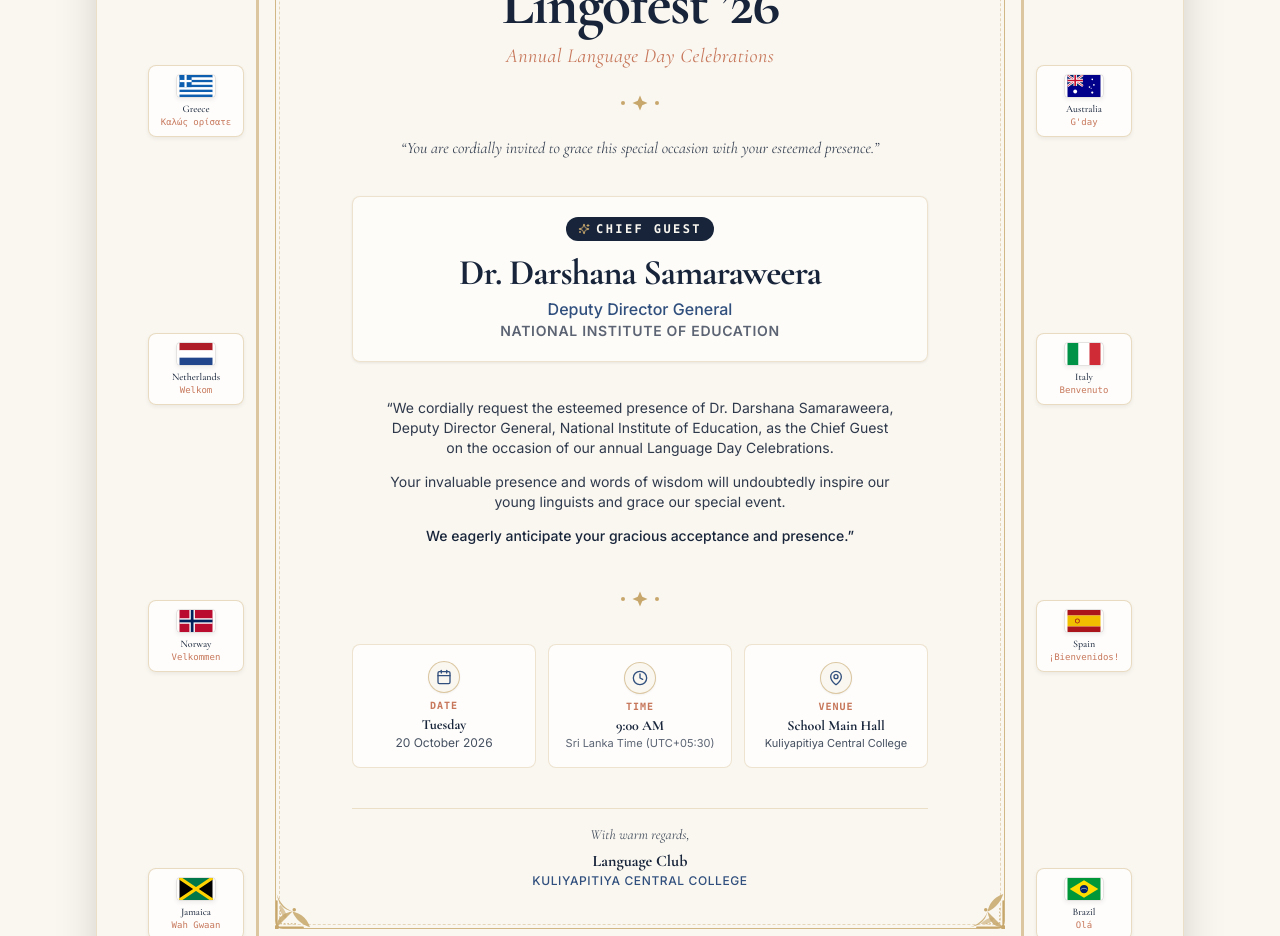
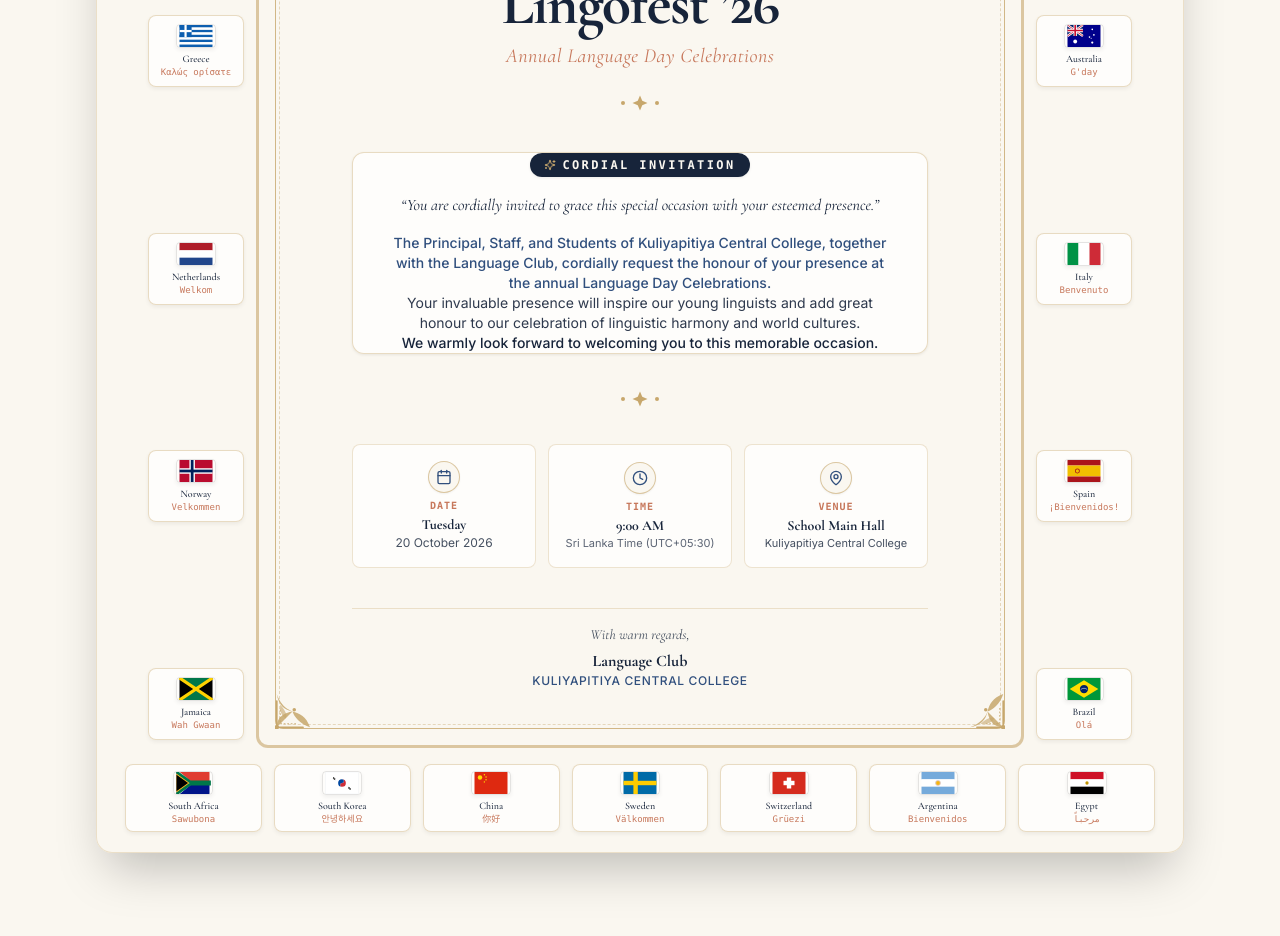
Before and after one commit to RMthisal/lingofest_cck, a React (Vite) app: page / in a window 1280 px wide. Shown: the part 1160-2096 px from the top of the page. Built offline with nearby package versions, Linux system fonts and the light colour scheme; a web font is replaced by a local one.

Commit message:
Remove Chief Guest section and personalize invitation card for all invitees

```diff
--- a/src/components/AddToCalendarButton.tsx
+++ b/src/components/AddToCalendarButton.tsx
@@ -11,7 +11,7 @@ export const AddToCalendarButton: React.FC<{ className?: string }> = ({ classNam
     // Start: 20261020T033000Z
     const title = `${EVENT_DATA.eventName} — ${EVENT_DATA.occasion}`;
     const location = `${EVENT_DATA.details.venueHall}, ${EVENT_DATA.details.venueSchool}, Kuliyapitiya, Sri Lanka`;
-    const description = `Annual Language Day Celebrations organized by the ${EVENT_DATA.organizer.name}, ${EVENT_DATA.organizer.school}. Chief Guest: ${EVENT_DATA.chiefGuest.name}, ${EVENT_DATA.chiefGuest.designation}, ${EVENT_DATA.chiefGuest.institution}.`;
+    const description = `Annual Language Day Celebrations organized by the ${EVENT_DATA.organizer.name}, ${EVENT_DATA.organizer.school}.`;
 
     const icsContent = [
       'BEGIN:VCALENDAR',
--- a/src/components/InvitationCard.tsx
+++ b/src/components/InvitationCard.tsx
@@ -53,41 +53,28 @@ export const InvitationCard: React.FC = () => {
 
         <GoldDivider className="my-5 sm:my-6" />
 
-        {/* Cordial Invitation Lead */}
-        <p className="text-xs sm:text-sm md:text-base font-serif italic text-[#17243A]/85 max-w-lg mb-6 leading-relaxed">
-          &ldquo;{EVENT_DATA.invitationLead}&rdquo;
-        </p>
-
-        {/* Prominent Chief Guest Section */}
-        <div className="w-full my-3 py-5 px-4 sm:px-8 rounded-lg bg-white/60 border border-[#C7A76C]/30 shadow-xs relative">
-          <div className="inline-flex items-center gap-1.5 px-3 py-1 rounded-full bg-[#17243A] text-[#FAF7F0] text-[10px] sm:text-xs font-mono uppercase tracking-[0.2em] mb-2 font-semibold">
+        {/* Cordial Invitation Framing */}
+        <div className="w-full my-4 py-6 px-5 sm:px-8 rounded-xl bg-white/70 border border-[#C7A76C]/40 shadow-xs relative">
+          <div className="inline-flex items-center gap-1.5 px-3.5 py-1 rounded-full bg-[#17243A] text-[#FAF7F0] text-[10px] sm:text-xs font-mono uppercase tracking-[0.2em] mb-4 font-semibold shadow-xs">
             <Sparkles className="w-3 h-3 text-[#C7A76C]" />
-            {EVENT_DATA.chiefGuest.roleTag}
+            CORDIAL INVITATION
           </div>
 
-          <h2 className="text-2xl sm:text-3xl md:text-4xl font-serif font-bold text-[#17243A] tracking-tight mt-1 mb-1">
-            {EVENT_DATA.chiefGuest.name}
-          </h2>
+          <p className="text-sm sm:text-base md:text-lg font-serif italic text-[#17243A] font-medium leading-relaxed max-w-lg mx-auto mb-4">
+            &ldquo;{EVENT_DATA.invitationLead}&rdquo;
+          </p>
 
-          <p className="text-sm sm:text-base font-sans text-[#304F7D] font-medium">
-            {EVENT_DATA.chiefGuest.designation}
-          </p>
-          <p className="text-xs sm:text-sm font-sans text-[#17243A]/70 uppercase tracking-wider font-semibold">
-            {EVENT_DATA.chiefGuest.institution}
-          </p>
-        </div>
-
-        {/* Refined Invitation Message Paragraphs */}
-        <div className="space-y-3.5 my-6 text-xs sm:text-sm md:text-[15px] font-sans text-[#17243A]/90 leading-relaxed max-w-lg text-justify sm:text-center">
-          <p>
-            &ldquo;{EVENT_DATA.invitationMessage.p1}
-          </p>
-          <p>
-            {EVENT_DATA.invitationMessage.p2}
-          </p>
-          <p className="font-medium text-[#17243A]">
-            {EVENT_DATA.invitationMessage.p3}&rdquo;
-          </p>
+          <div className="space-y-3 text-xs sm:text-sm md:text-[15px] font-sans text-[#17243A]/90 leading-relaxed max-w-lg mx-auto text-center">
+            <p className="font-medium text-[#304F7D]">
+              {EVENT_DATA.invitationMessage.p1}
+            </p>
+            <p>
+              {EVENT_DATA.invitationMessage.p2}
+            </p>
+            <p className="font-medium text-[#17243A]">
+              {EVENT_DATA.invitationMessage.p3}
+            </p>
+          </div>
         </div>
 
         <GoldDivider className="my-5" />
--- a/src/components/ShareInvitationButton.tsx
+++ b/src/components/ShareInvitationButton.tsx
@@ -6,7 +6,7 @@ export const ShareInvitationButton: React.FC<{ className?: string }> = ({ classN
   const [copied, setCopied] = useState(false);
 
   const shareTitle = `${EVENT_DATA.eventName} — ${EVENT_DATA.occasion}`;
-  const shareText = `You are cordially invited to ${EVENT_DATA.eventName} (Annual Language Day Celebrations) of ${EVENT_DATA.organizer.school}.\n\nChief Guest: ${EVENT_DATA.chiefGuest.name} (${EVENT_DATA.chiefGuest.designation}, ${EVENT_DATA.chiefGuest.institution})\nDate: ${EVENT_DATA.details.weekday}, 20 October 2026 at 9:00 AM\nVenue: ${EVENT_DATA.details.venueHall}, ${EVENT_DATA.details.venueSchool}\n\nView the digital invitation:`;
+  const shareText = `You are cordially invited to ${EVENT_DATA.eventName} (Annual Language Day Celebrations) of ${EVENT_DATA.organizer.school}.\n\nDate: ${EVENT_DATA.details.weekday}, 20 October 2026 at 9:00 AM\nVenue: ${EVENT_DATA.details.venueHall}, ${EVENT_DATA.details.venueSchool}\n\nView the digital invitation:`;
 
   const handleNativeShare = async () => {
     const url = window.location.href;
--- a/src/data/eventData.ts
+++ b/src/data/eventData.ts
@@ -6,16 +6,10 @@ export const EVENT_DATA: EventConfig = {
   presenter: "KULIYAPITIYA CENTRAL COLLEGE PRESENTS",
   occasion: "Annual Language Day Celebrations",
   invitationLead: "You are cordially invited to grace this special occasion with your esteemed presence.",
-  chiefGuest: {
-    name: "Dr. Darshana Samaraweera",
-    designation: "Deputy Director General",
-    institution: "National Institute of Education",
-    roleTag: "CHIEF GUEST",
-  },
   invitationMessage: {
-    p1: "We cordially request the esteemed presence of Dr. Darshana Samaraweera, Deputy Director General, National Institute of Education, as the Chief Guest on the occasion of our annual Language Day Celebrations.",
-    p2: "Your invaluable presence and words of wisdom will undoubtedly inspire our young linguists and grace our special event.",
-    p3: "We eagerly anticipate your gracious acceptance and presence.",
+    p1: "The Principal, Staff, and Students of Kuliyapitiya Central College, together with the Language Club, cordially request the honour of your presence at the annual Language Day Celebrations.",
+    p2: "Your invaluable presence will inspire our young linguists and add great honour to our celebration of linguistic harmony and world cultures.",
+    p3: "We warmly look forward to welcoming you to this memorable occasion.",
   },
   details: {
     date: "20.10.2026",
--- a/src/types.ts
+++ b/src/types.ts
@@ -4,7 +4,7 @@ export interface EventConfig {
   presenter: string;
   occasion: string;
   invitationLead: string;
-  chiefGuest: {
+  chiefGuest?: {
     name: string;
     designation: string;
     institution: string;
```
